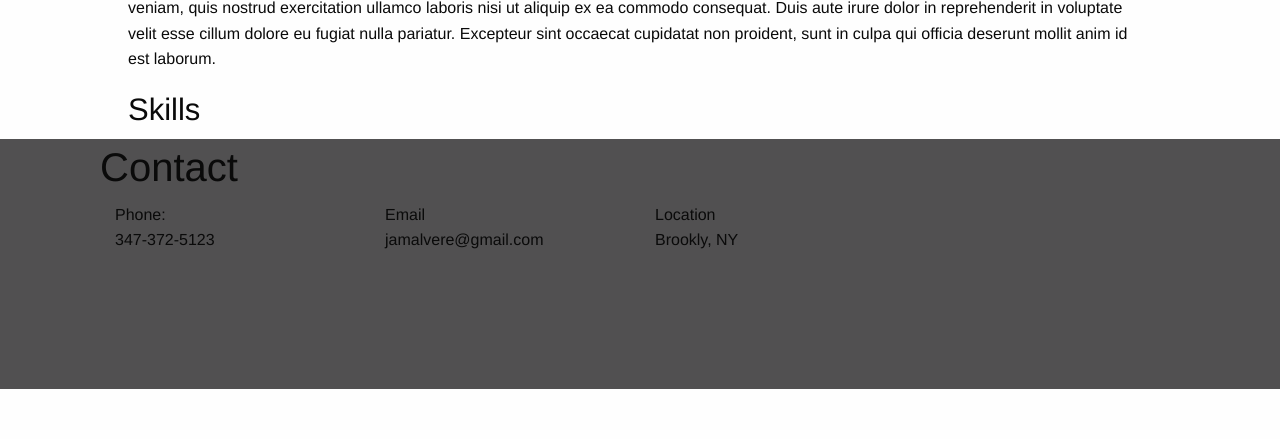
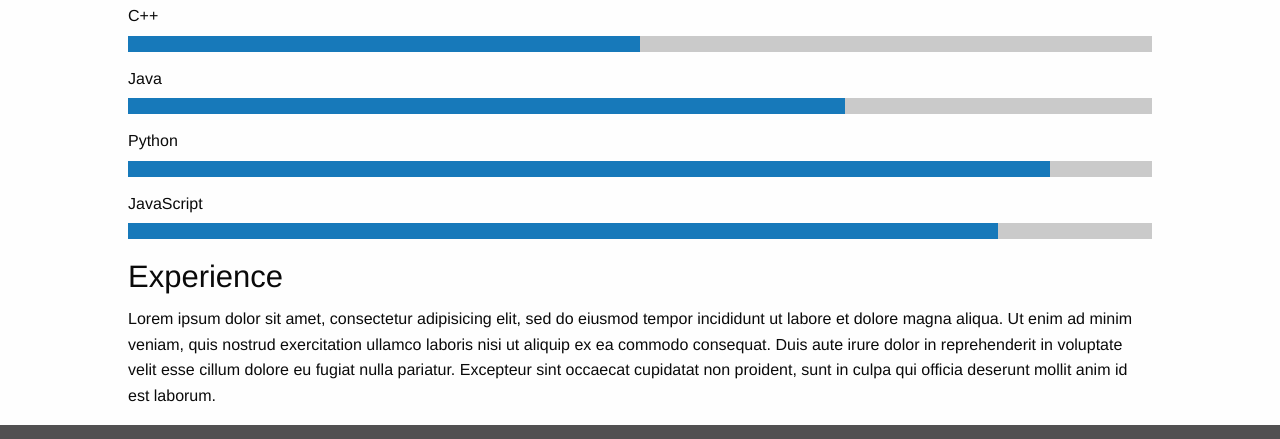
Before and after one commit to jalvere00/foundation_site, a website: page public/index.html in a window 1280 px wide. Shown: the part 753-1192 px from the top of the page. Before the commit the page ends 1142 px from the top, so only its background shows below. Drawn offline with Linux system fonts and the light colour scheme.

Commit message:
added progress bars for skills

```diff
--- a/public/index.html
+++ b/public/index.html
@@ -4,7 +4,7 @@
 	    <meta charset="utf-8">
 	    <meta http-equiv="x-ua-compatible" content="ie=edge">
 	    <meta name="viewport" content="width=device-width, initial-scale=1.0">
-		<title>Jameel Alverez|Software Developer</title>
+		<title>Jameel Alverez | Software Developer</title>
 		<link href="/foundation/css/foundation.min.css" rel="stylesheet"/>
 		<link href="/css/style.css" type="text/css" rel="stylesheet"/>
 	</head>
@@ -37,6 +37,36 @@
 				<h3 class="title">About</h3>
 				<p class="description">I graduated from The City College of New York with a Bachelors degree in Computer Engineering. While there I started working as an intern for the Operation Planning/ System Data Research division of New York City Transit in my senior year of college. After graduation, I got hired by that very division as a Staff Analyst/Software Developer. There I worked with such a width range of technologies and on a lot of different projects that range from writing Java code to format and transfer data in Oracle database to building a dashboard from the ground up which query a mongo database. There I learn how to work hard and smart to get the job done and I showed that I have to ability to grow, learn and solve any problem that arises.</p>
 			</article>
+			<article id="skills">
+				<h3 class="title">Skills</h3>
+				<section id="skills">
+					<h5>Programming Languages</h5>
+					<div class="skill">
+						<h6>C++</h6>
+						<div class="progress">
+							<div class="progress-meter" style="width: 50%"></div>
+						</div>
+					</div>
+					<div class="skill">
+						<h6>Java</h6>
+						<div class="progress">
+							<div class="progress-meter" style="width: 70%"></div>
+						</div>
+					</div>
+					<div class="skill">
+						<h6>Python</h6>
+						<div class="progress">
+							<div class="progress-meter" style="width: 90%"></div>
+						</div>
+					</div>
+					<div class="skill">
+						<h6>JavaScript</h6>
+						<div class="progress">
+							<div class="progress-meter" style="width: 85%"></div>
+						</div>
+					</div>
+				</section>
+			</article>
 			<article id="experience">
 				<h3 class="title">Experience</h3>
 				<p class="description">Lorem ipsum dolor sit amet, consectetur adipisicing elit, sed do eiusmod
@@ -45,12 +75,6 @@
 				consequat. Duis aute irure dolor in reprehenderit in voluptate velit esse
 				cillum dolore eu fugiat nulla pariatur. Excepteur sint occaecat cupidatat non
 				proident, sunt in culpa qui officia deserunt mollit anim id est laborum.</p>
-			</article>
-			<article id="skills">
-				<h3 class="title">Skills</h3>
-				<section id="skills">
-
-				</section>
 			</article>
 		</main>
 		<footer id="footerId">
```
